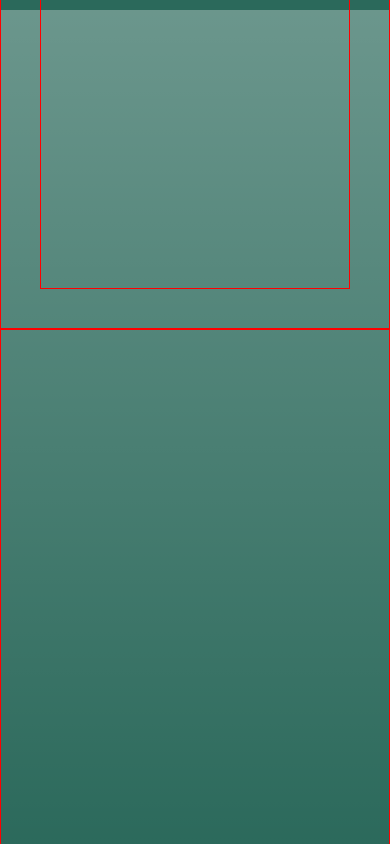
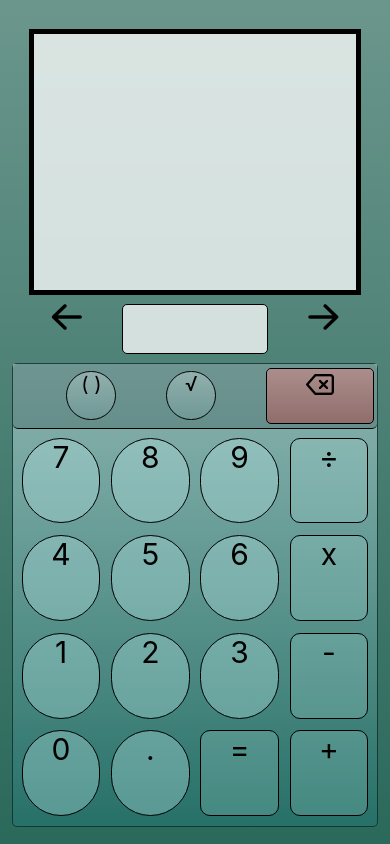
Before and after one commit to NathanMGalante/CalcBest, a React Native app: screen / in a window 390 px wide. Shown: the top 844 px of the page. Built offline with nearby package versions, Linux system fonts and the light colour scheme.

Commit message:
style
aparência da calculadora adicionada

```diff
--- a/App.js
+++ b/App.js
@@ -2,24 +2,100 @@ import { StatusBar } from 'expo-status-bar';
 import React,{useState,useEffect} from 'react';
 import { Alert, ScrollView, StyleSheet, Text, TouchableOpacity, View, Modal,TouchableHighlight, Button, SafeAreaView,SectionList } from 'react-native';
 import { LinearGradient } from 'expo-linear-gradient';
+import Constants from 'expo-constants';
 import { Feather,AntDesign } from '@expo/vector-icons';
 
 export default function App() {
 
+  const buttonValues = ['7','8','9','/','4','5','6','*','1','2','3','-','0','.','=','+'];
+  const signs = ['*','/','+','-'];
+  const signsAll = ['*','/','+','-','(',')','sqr'];
+  const characters = ['Calcule os parenteses','Calcule as multiplicações','Calcule as Divisões','Calcule as adições','Calcule as subtrações']
+
   return (
     <View style={styles.container}>
       <StatusBar style="auto" />
-      <LinearGradient colors={['rgba(255,255,255,0.3)', 'transparent']} style={{width:'100%',height:'100%',position:'absolute'}}/>
+      <LinearGradient colors={['rgba(255,255,255,0.3)', 'transparent']} style={{...styles.gradient,top:0}}/>
+      <View style={{width:'100%',height:'100%',position:'relative'}}>
 
-      {/*painel*/}
-      <View style={{width:'100%',height:'75%',padding:'10%',borderColor:'red',borderWidth:1}}>
-        <View style={{width:'100%',height:'100%',borderColor:'red',borderWidth:1}}>
 
+
+        {/*painel*/}
+        <View style={{width:'100%',height:'35%',padding:'7.5%',paddingBottom:0}}>
+          <View style={{width:'100%',height:'100%',borderColor:'black',borderWidth:5,backgroundColor:'rgba(255,255,255,0.75)'}}>
+
+          </View>
         </View>
-      </View>
 
-      {/*controle*/}
-      <View style={{width:'100%',height:'100%',borderColor:'red',borderWidth:1}}>
+
+
+        {/*barra de controle*/}
+        <View style={{width:'94%',height:'8%',flexDirection:'row',alignItems:'center',marginHorizontal:'3%'}}>
+          <TouchableOpacity style={{width:'30%',height:'100%',alignItems:'center',alignContent:'center'}}>
+            <AntDesign name="arrowleft" size={40} color='black' style={{textAlignVertical:'center',textAlign:'center',width:'100%',height:'100%'}} />
+          </TouchableOpacity>
+
+          <TouchableOpacity style={{width:'40%',height:'75%',backgroundColor:'rgba(255,255,255,0.75)',...styles.btn}}>
+          </TouchableOpacity>
+
+          <TouchableOpacity style={{width:'30%',height:'100%',alignItems:'center'}}>
+            <AntDesign name="arrowright" size={40} color='black' style={{textAlignVertical:'center',textAlign:'center',width:'100%',height:'100%'}} />
+          </TouchableOpacity>
+        </View>
+
+
+
+        {/*área de botões*/}
+        <View style={{width:'94%',height:'55%',borderColor:'rgba(0,0,0,0.5)',borderWidth:0.5,marginHorizontal:'3%',backgroundColor:'rgba(28, 130, 133,0.3)',borderRadius:5}}>
+          <LinearGradient colors={['rgba(255,255,255,0.4)', 'transparent']} style={styles.gradient}/>
+
+          {/*barra*/}
+          <View style={{width:'100%',height:'14%',flexDirection:'row',padding:'1%',backgroundColor:'rgba(25, 59, 57,0.25)',borderRadius:5,borderBottomWidth:0.5}}>
+
+            <View style={{width:'70%',height:'100%',flexDirection:'row'}}>
+
+              <TouchableOpacity style={{width:'20%',marginVertical:'1.5%',marginLeft:'20%',backgroundColor: 'rgba(182, 227, 225,0.1)',...styles.btn,borderRadius:100}}>
+                <LinearGradient colors={['rgba(255,255,255,0.2)', 'transparent']} style={styles.gradient}/>
+                <Text style={{height:'100%',fontSize:20,textAlign:'center',textAlignVertical:'center'}}>{'( )'}</Text>
+              </TouchableOpacity>
+
+              <TouchableOpacity style={{width:'20%',marginVertical:'1.5%',marginLeft:'20%',backgroundColor: 'rgba(182, 227, 225,0.1)',...styles.btn,borderRadius:100}}>
+                <LinearGradient colors={['rgba(255,255,255,0.2)', 'transparent']} style={styles.gradient}/>
+                <Text style={{height:'100%',fontSize:20,textAlign:'center',textAlignVertical:'center'}}>{'√'}</Text>
+              </TouchableOpacity>
+
+            </View>
+
+            <TouchableOpacity style={{width:'30%',height:'100%',backgroundColor:'rgba(255,20,20,0.275)',...styles.btn}}>
+              <LinearGradient colors={['rgba(255,255,255,0.2)', 'transparent']} style={styles.gradient}/>
+              <Feather name="delete" size={28} color="black" style={{height:'100%',textAlign:'center',textAlignVertical:'center'}} />
+            </TouchableOpacity>
+          </View>
+
+          {/*botões*/}
+          <View style={{width:'100%',height:'86%',flexDirection:'row',flexWrap:'wrap',padding:'1%'}}>
+            {buttonValues.map((val)=>{
+              let rad = 100;
+              let fs = 30;
+              let bgCol = 'rgba(182, 227, 225,0.35)';
+              if(signs.includes(val)||val=='='){
+                rad = 10;
+                fs = 40;
+                bgCol = 'rgba(182, 227, 225,0.2)';
+                fs = 30;
+              }
+              else if(val=='.')
+                fs = 30;
+              return(
+                <TouchableOpacity style={{width:'22%',height:'22%',margin:'1.5%',backgroundColor: bgCol,...styles.btn,borderRadius:rad}}>
+                  <Text style={{height:'100%',fontSize:fs,textAlign:'center',textAlignVertical:'center'}}>{val=='/'?'÷':val=='*'?'x':val}</Text>
+                </TouchableOpacity>
+              );
+            })}
+          </View>
+        </View>
+
+
 
       </View>
     </View>
@@ -27,11 +103,22 @@ export default function App() {
 }
 
 const styles = StyleSheet.create({
-  container: {
+  container:{
     flex: 1,
     backgroundColor: 'rgb(43, 105, 91)',
     alignItems: 'center',
-    justifyContent: 'center',
-    paddingTop:20
+    justifyContent: 'center'
   },
+  btn:{
+    borderWidth:0.5,
+    borderTopWidth:0.25,
+    borderBottomWidth:1,
+    borderRadius:5,
+    overflow:'hidden'
+  },
+  gradient:{
+    width:'100%',
+    height:'100%',
+    position:'absolute'
+  }
 });
```
